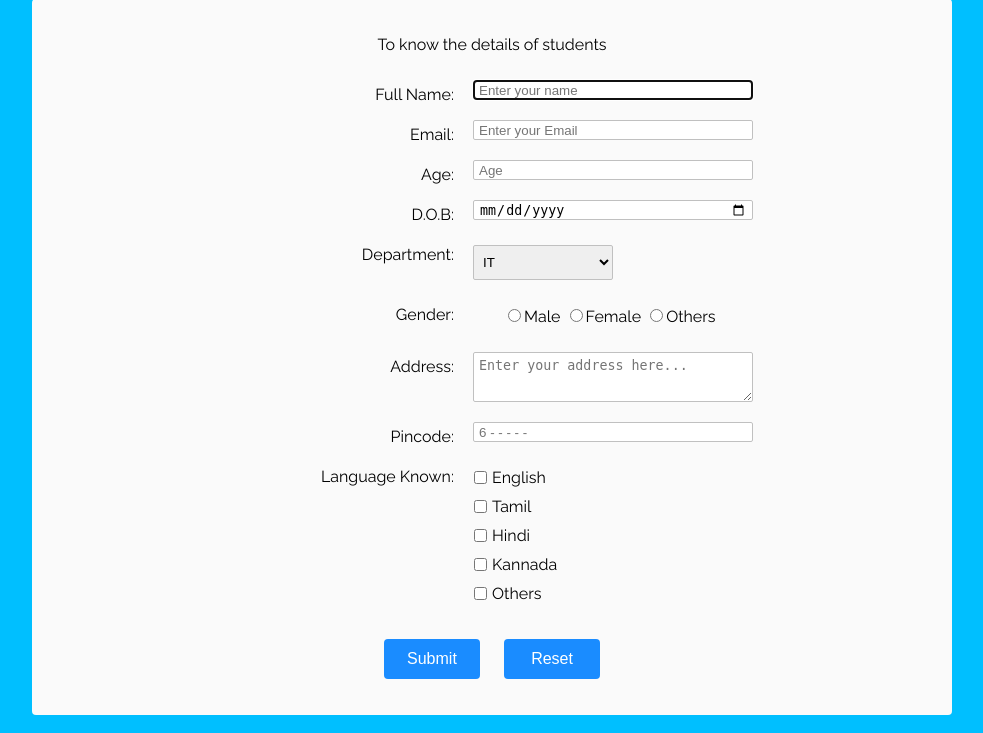
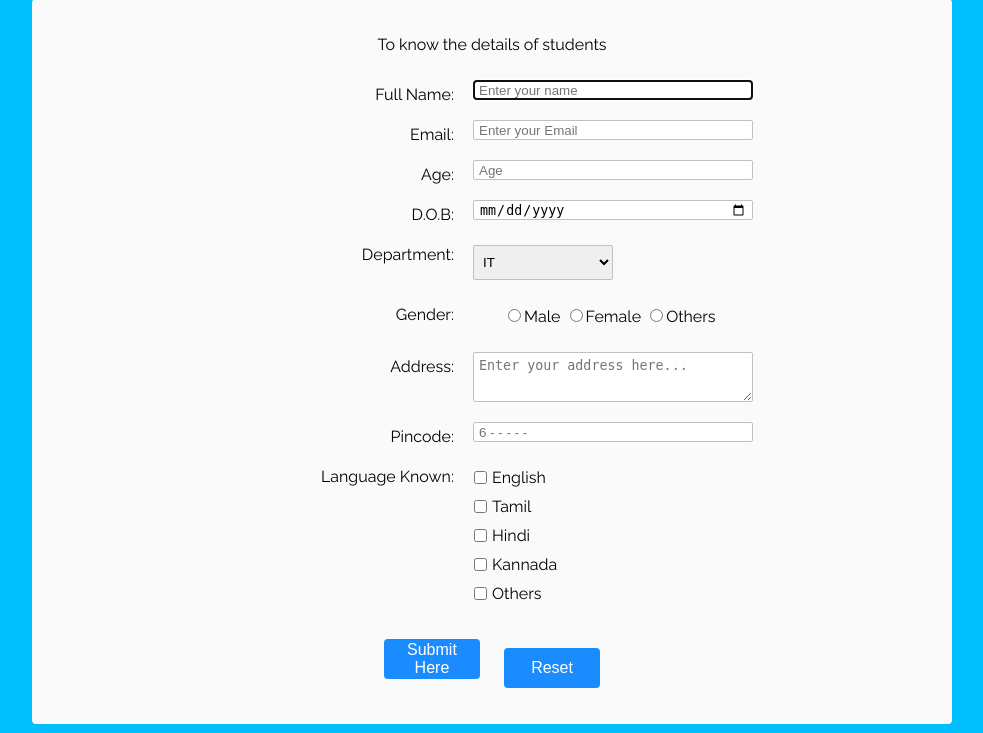
Before and after one commit to vishnu721/python-flask-projects, a Flask app: template flask-html-app/templates/index.html in a window 1280 px wide. Shown: the part 67-800 px from the top of the page, without its empty margins (148-1131 px from the left). Run offline with Flask 2, Linux system fonts and the light colour scheme; the template is opened without the code that fills it, so the values that code supplies are empty; some libraries are stand-ins or nearby versions.

Commit message:
Update index.html

```diff
--- a/flask-html-app/templates/index.html
+++ b/flask-html-app/templates/index.html
@@ -228,7 +228,7 @@ input[type="checkbox"] {
       </div>
     </div>
 
-    <button id="submit" type="submit">Submit</button>
+    <button id="submit" type="submit">Submit Here</button>
     <button id="reset" type="reset">Reset</button>
   </form>
 </div>
```
